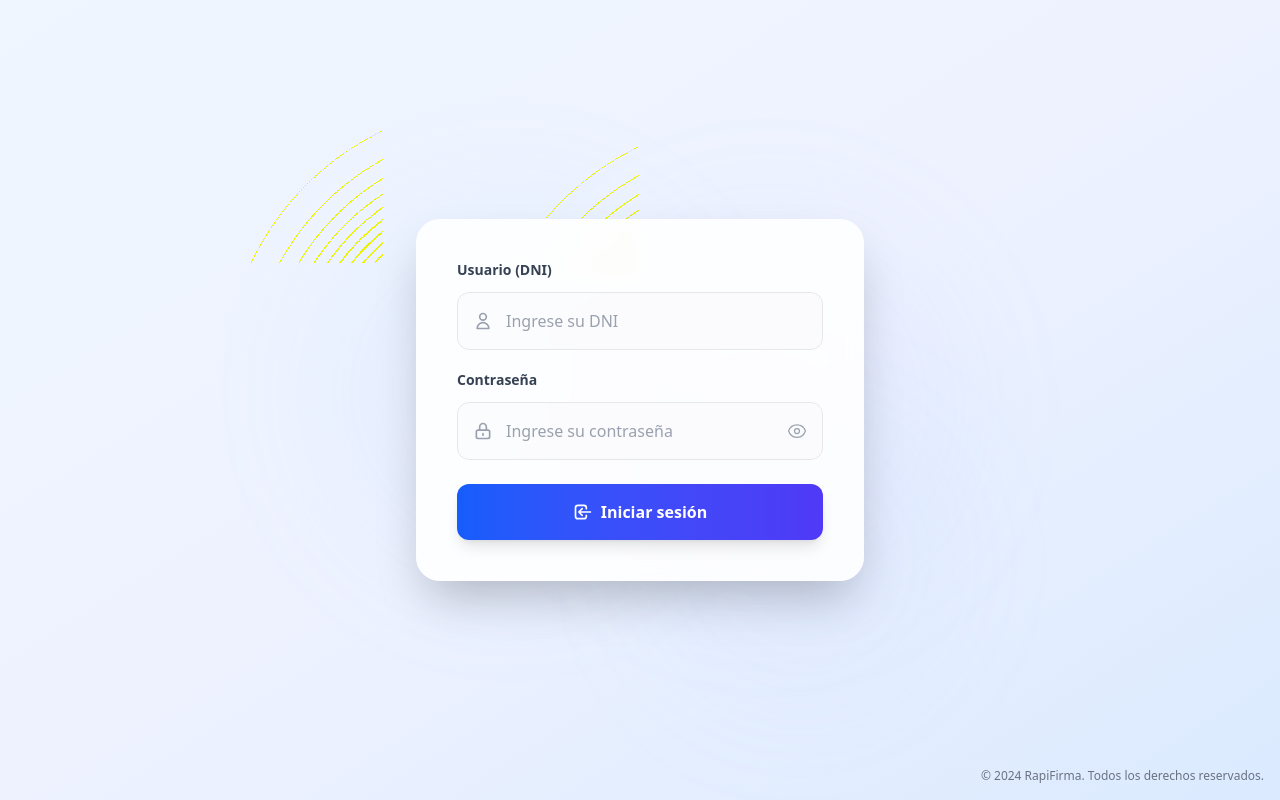
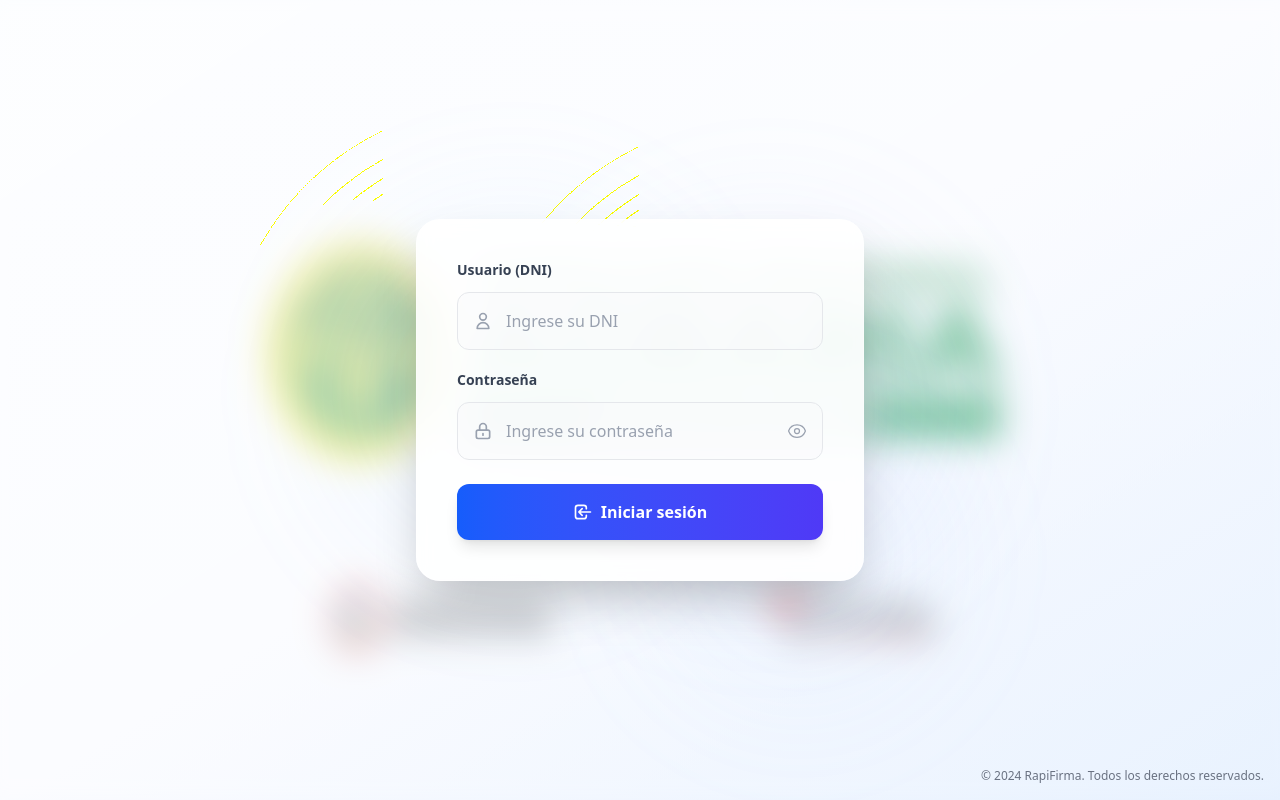
Before and after one commit to asmip10/RapiFirma, a Vue app: page /login in a window 1280 px wide. Built offline with nearby package versions, Linux system fonts and the light colour scheme.

Commit message:
chore: styles login added

```diff
--- a/src/views/LoginView.vue
+++ b/src/views/LoginView.vue
@@ -1,6 +1,16 @@
 <!-- src/views/LoginView.vue -->
 <template>
   <div class="min-h-screen bg-gradient-to-br from-blue-50 via-indigo-50 to-blue-100 flex items-center justify-center p-4 relative">
+    <!-- Background Image -->
+    <div class="absolute inset-0 pointer-events-none select-none overflow-hidden">
+      <img
+        src="/draaLogin.png"
+        alt=""
+        class="h-full w-full object-cover blur-lg scale-105 opacity-70"
+      />
+      <div class="absolute inset-0 bg-gradient-to-br from-white/55 via-white/35 to-blue-100/45" />
+    </div>
+
     <!-- Enhanced Background Pattern -->
     <div class="absolute inset-0 overflow-hidden">
       <div class="absolute inset-0 bg-grid-blue-200/[0.08] bg-[length:50px_50px]" />
```
Also changed, not shown: public/draaLogin.png (added).
